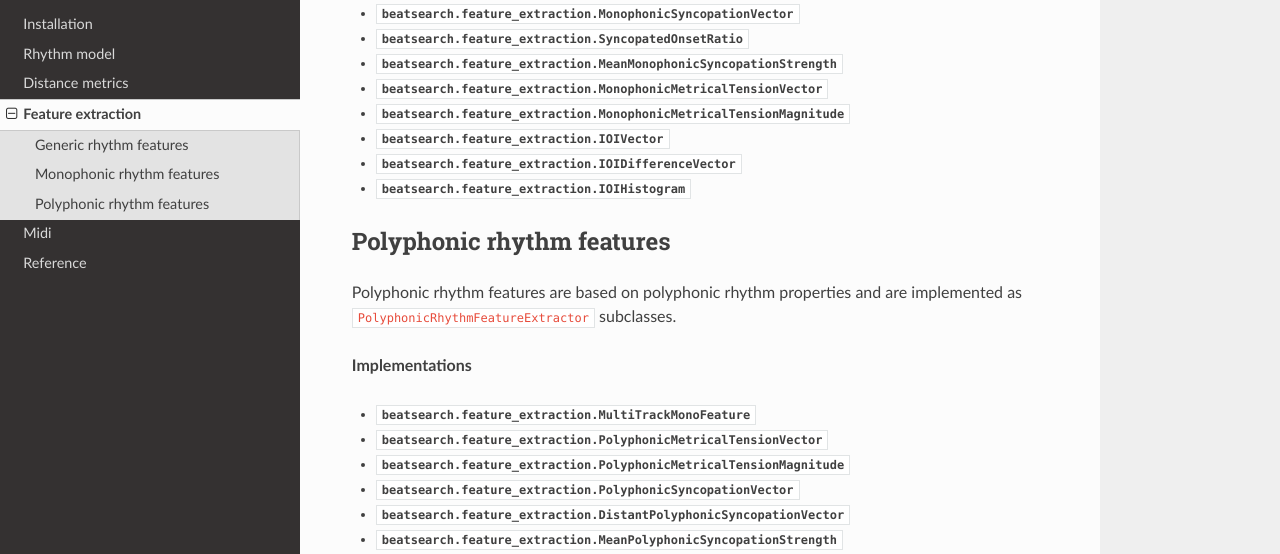
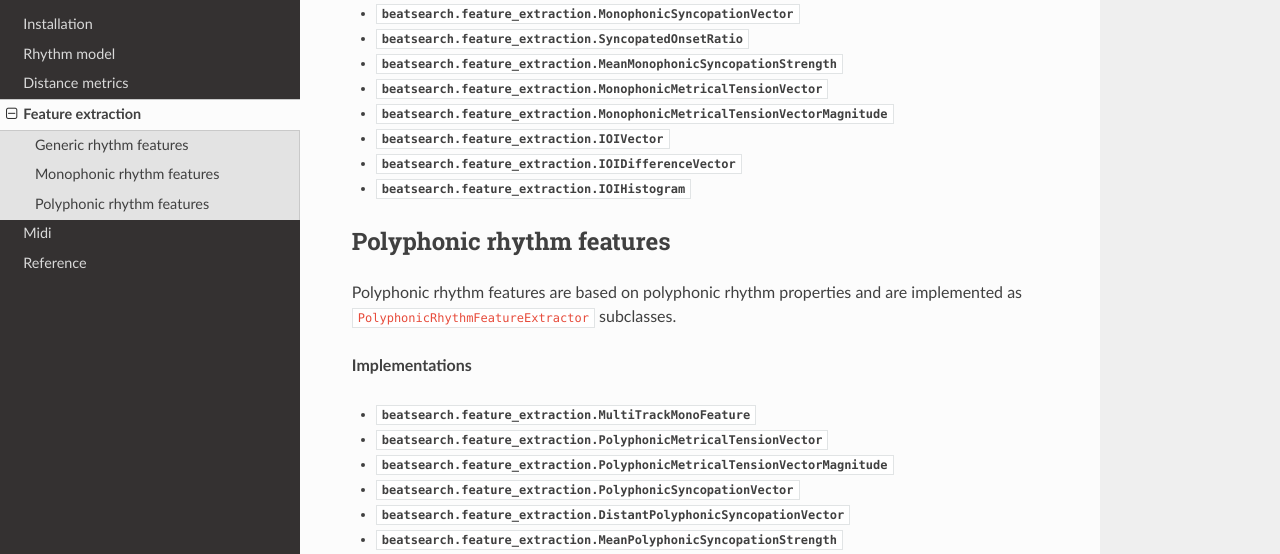
Before and after one commit to Tomasito665/Beatsearch, a Sphinx documentation site: the page built from docs/source/feature_extraction.rst, in a window 1280 px wide and 900 px high, scrolled down 1172 px. Shown: the part 153-707 px from the top of the window. Built offline with Sphinx 7.4.7 and the Read the Docs theme 2.0.0, drawn with Linux system fonts in a browser that asks for light colours; formulas are drawn with MathJax 3; the version number is read from the project's files by our own code.

Commit message:
Rename mono/poly ... TensionMagnitude to ... TensionVectorMagnitude

```diff
--- a/docs/source/feature_extraction.rst
+++ b/docs/source/feature_extraction.rst
@@ -57,7 +57,7 @@ Monophonic rhythm features are based on monophonic rhythm properties and are imp
 * :class:`beatsearch.feature_extraction.SyncopatedOnsetRatio`
 * :class:`beatsearch.feature_extraction.MeanMonophonicSyncopationStrength`
 * :class:`beatsearch.feature_extraction.MonophonicMetricalTensionVector`
-* :class:`beatsearch.feature_extraction.MonophonicMetricalTensionMagnitude`
+* :class:`beatsearch.feature_extraction.MonophonicMetricalTensionVectorMagnitude`
 * :class:`beatsearch.feature_extraction.IOIVector`
 * :class:`beatsearch.feature_extraction.IOIDifferenceVector`
 * :class:`beatsearch.feature_extraction.IOIHistogram`
@@ -73,7 +73,7 @@ Polyphonic rhythm features are based on polyphonic rhythm properties and are imp
 
 * :class:`beatsearch.feature_extraction.MultiTrackMonoFeature`
 * :class:`beatsearch.feature_extraction.PolyphonicMetricalTensionVector`
-* :class:`beatsearch.feature_extraction.PolyphonicMetricalTensionMagnitude`
+* :class:`beatsearch.feature_extraction.PolyphonicMetricalTensionVectorMagnitude`
 * :class:`beatsearch.feature_extraction.PolyphonicSyncopationVector`
 * :class:`beatsearch.feature_extraction.DistantPolyphonicSyncopationVector`
 * :class:`beatsearch.feature_extraction.MeanPolyphonicSyncopationStrength`
--- a/docs/source/reference.rst
+++ b/docs/source/reference.rst
@@ -55,7 +55,7 @@ Monophonic Feature Extractors
    :members:
 .. autoclass:: beatsearch.feature_extraction.MonophonicMetricalTensionVector
    :members:
-.. autoclass:: beatsearch.feature_extraction.MonophonicMetricalTensionMagnitude
+.. autoclass:: beatsearch.feature_extraction.MonophonicMetricalTensionVectorMagnitude
    :members:
 .. autoclass:: beatsearch.feature_extraction.IOIVector
    :members:
@@ -72,7 +72,7 @@ Polyphonic Feature Extractors
    :members:
 .. autoclass:: beatsearch.feature_extraction.PolyphonicMetricalTensionVector
    :members:
-.. autoclass:: beatsearch.feature_extraction.PolyphonicMetricalTensionMagnitude
+.. autoclass:: beatsearch.feature_extraction.PolyphonicMetricalTensionVectorMagnitude
    :members:
 .. autoclass:: beatsearch.feature_extraction.PolyphonicSyncopationVector
    :members:
```
Also changed, not shown: 2 other files.
